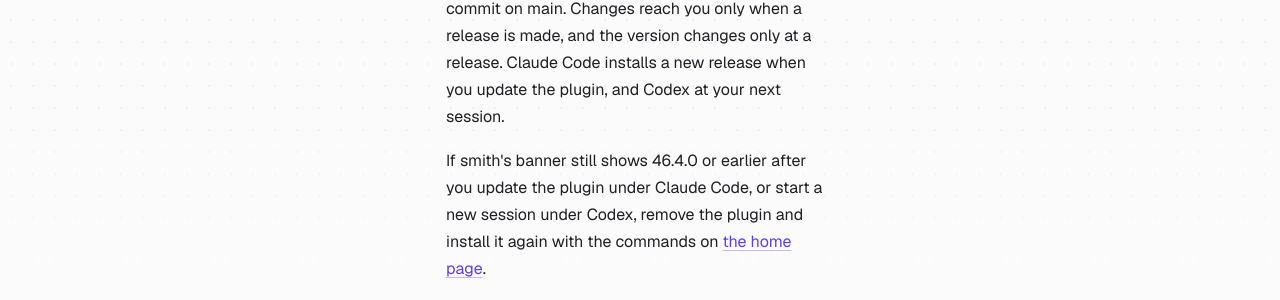
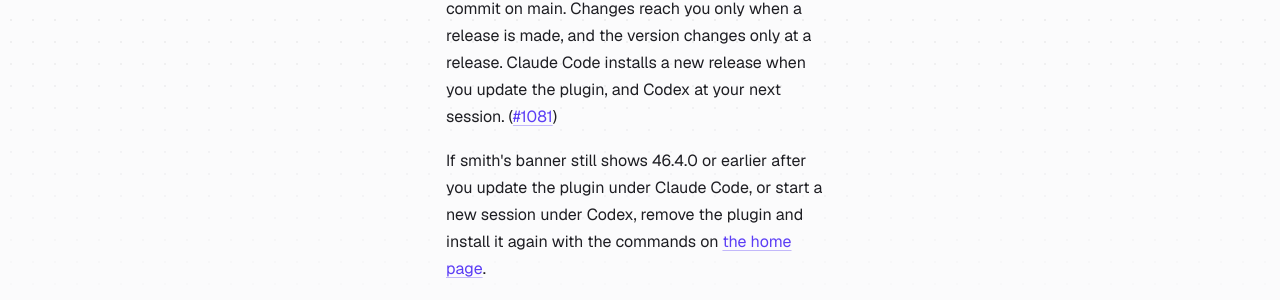
Before and after one commit to alimanfoo/dream, an MkDocs documentation site: the page built from docs/changelog.md, in a window 1280 px wide and 1095 px high. Shown: the part 611-911 px from the top of the window. Built offline with MkDocs 1.6.1 and Material for MkDocs 9.7.7, drawn with Linux system fonts in a browser that asks for light colours; comment, search, counter and statistics services are not loaded; some of the changed text lies outside the part shown.

Commit message:
Link the release pull request from the changelog
Co-Authored-By: Claude Opus 5.5 <noreply@anthropic.com>

```diff
--- a/docs/changelog.md
+++ b/docs/changelog.md
@@ -13,6 +13,7 @@ From this release on, the marketplace installs a tagged release of dream, not
 the latest commit on main. Changes reach you only when a release is made, and
 the version changes only at a release. Claude Code installs a new release when
 you update the plugin, and Codex at your next session.
+([#1081](https://github.com/alimanfoo/dream/pull/1081))
 
 If smith's banner still shows 46.4.0 or earlier after you update the plugin
 under Claude Code, or start a new session under Codex, remove the plugin and
```
